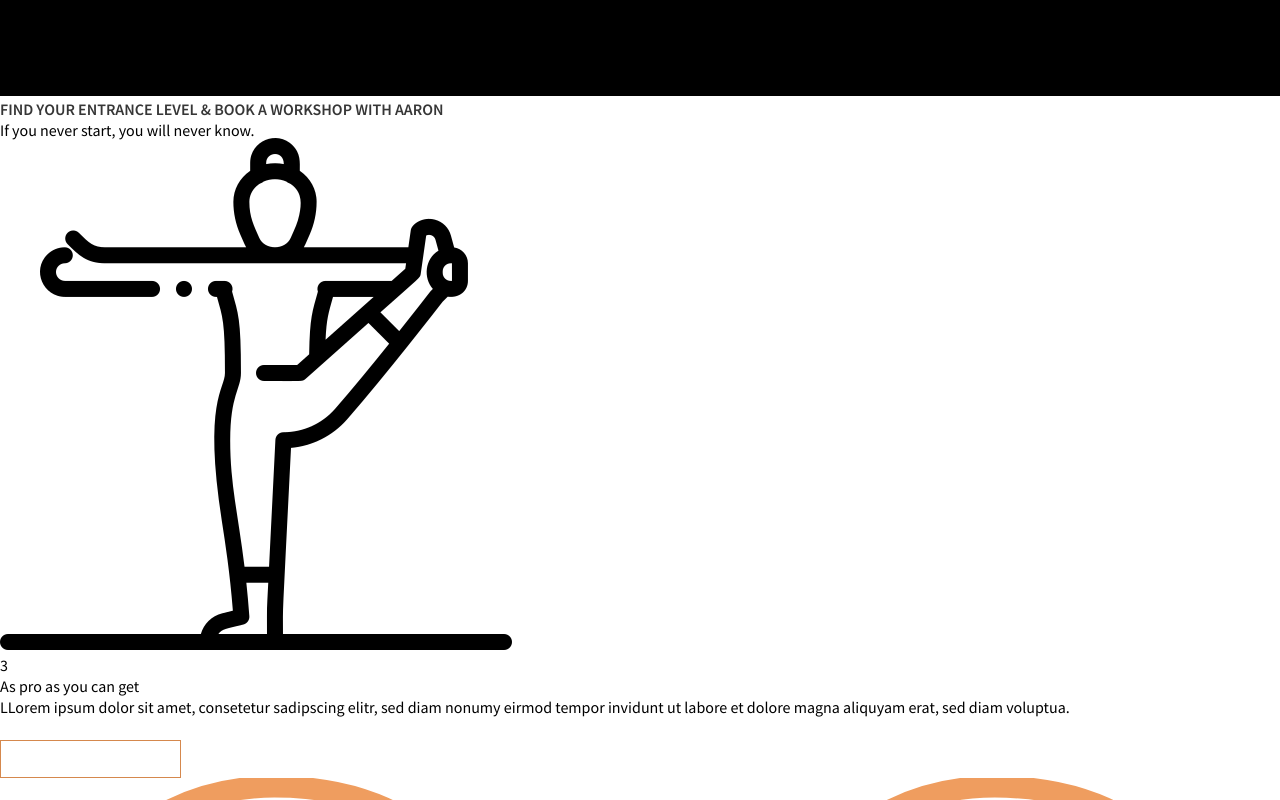
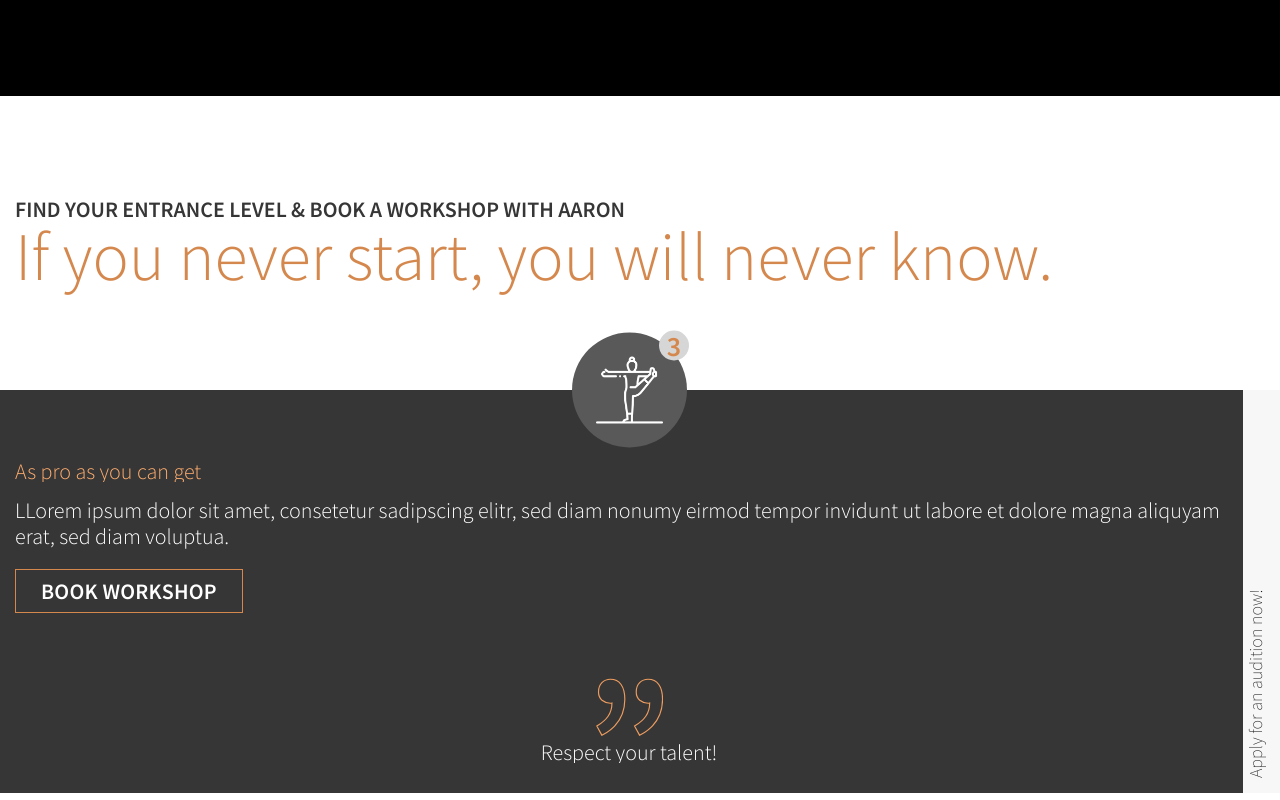
Before and after one commit to TupiC/cms-static-site, a website: page src/index.html in a window 1280 px wide. Shown: the part 800-1600 px from the top of the page. Drawn offline with nearby package versions, Linux system fonts and the light colour scheme; files that its build step writes are made by us from their sources; files whose address does not match are found by name.

Commit message:
Workshop

```diff
--- /dev/null
+++ b/src/sass/desktop/workshops-desktop.scss
@@ -0,0 +1,134 @@
+@include breakpoint ($desktop, $max-width) {
+    #workshops {
+        margin-top: 100px;
+        margin-bottom: 100px;
+
+        h2,
+        .super-headline {
+            margin: 0 $leftMargin 0 $leftMargin;
+            font-size: 22px;
+        }
+
+        h2 {
+            @include h2;
+            font-size: 68px;
+        }
+
+        .level {
+            display: grid;
+            grid-template-columns: auto 115px auto 37px;
+            grid-template-rows: 70px 134px auto;
+            background-color: $darkgrey;
+            margin-top: 100px;
+            padding-left: $leftMargin;
+
+            p {
+                color: $white;
+                font-weight: 300;
+                font-size: 22px;
+            }
+
+            .imgCircle {
+                height: 115px;
+                aspect-ratio: 1;
+                background-color: $grey;
+                border-radius: 100%;
+                display: flex;
+                justify-content: center;
+                align-items: center;
+                grid-column: 2/2;
+                transform: translateY(-50%);
+
+                p {
+                    margin-top: 0;
+                    color: $darkorange;
+                    font-size: 28px;
+                    font-weight: 600;
+                }
+
+                div {
+                    height: 30px;
+                    aspect-ratio: 1;
+                    background-color: $lightgrey;
+                    border-radius: 100%;
+                    display: flex;
+                    justify-content: center;
+                    align-items: center;
+                    position: absolute;
+                    z-index: -1; //  :( ?
+                    transform: translate(150%, -150%);
+                }
+            }
+
+            .apply {
+                writing-mode: vertical-rl;
+                transform: rotate(180deg);
+                vertical-align: middle;
+                grid-column: 4/4;
+                grid-row: 1/4;
+                font-size: 18px;
+                font-weight: 200;
+                color: $lighterdark;
+                background-color: $whitelight;
+                padding-top: $leftMargin;
+            }
+
+            .yoga,
+            .quote {
+                width: 67px;
+                aspect-ratio: 1;
+            }
+
+            .yoga {
+                filter: invert(100%) sepia(0%) saturate(2%) hue-rotate(293deg) brightness(107%) contrast(101%);
+            }
+
+            .levelText {
+                grid-column: 1/4;
+                grid-row: 2/4;
+                overflow: auto;
+
+                h3 {
+                    color: $lightorange;
+                    font-size: 22px;
+                    font-weight: 300;
+                }
+
+                h3,
+                p,
+                .button {
+                    text-overflow: ellipsis;
+                    overflow: hidden;
+                    font-size: 22px;
+                }
+
+                p {
+                    margin-top: $leftMargin;
+                    margin-right: $leftMargin;
+                }
+            }
+
+
+            .quoteFlex {
+                display: flex;
+                flex-direction: column;
+                grid-column: 2/2;
+                grid-row: 3/3;
+                align-items: center;
+                justify-content: center;
+                margin-top: 80px;
+                margin-bottom: $leftMargin*2;
+
+                blockquote {
+                    text-align: center;
+                    font-size: 22px;
+                    font-weight: 300;
+                    color: $white;
+                    text-overflow: ellipsis;
+                    white-space: nowrap;
+                    overflow: hidden;
+                }
+            }
+        }
+    }
+}
--- a/src/sass/style.scss
+++ b/src/sass/style.scss
@@ -12,6 +12,7 @@
 @import "mobile/news-mobile";
 @import "mobile/footer-mobile";
 @import "desktop/header-desktop";
+@import "desktop/workshops-desktop";
 @import "desktop/about-desktop";
 @import "desktop/news-desktop";
 @import "desktop/footer-desktop";
```
Also changed, not shown: dist/style.css, 1 other file.
